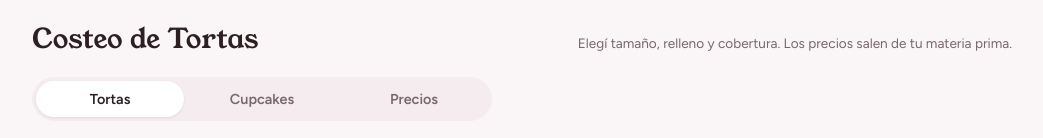
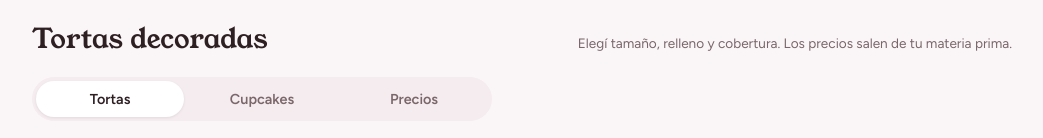
Before and after one commit to luis19842021/costeo-tortas-app, a website: page www/index.html in a window 1280 px wide. Shown: the top 138 px of the page, without its empty margins (118-1161 px from the left). Drawn offline with Linux system fonts and the light colour scheme.

Commit message:
Nombre del negocio en el título

```diff
--- a/www/index.html
+++ b/www/index.html
@@ -132,7 +132,7 @@ tr.cur td{background:var(--accent-soft);font-weight:600}
 
 <div class="wrap">
   <header>
-    <h1>Costeo de Tortas</h1>
+    <h1>Tortas decoradas</h1>
     <p class="sub">Elegí tamaño, relleno y cobertura. Los precios salen de tu materia prima.</p>
   </header>
 
```
